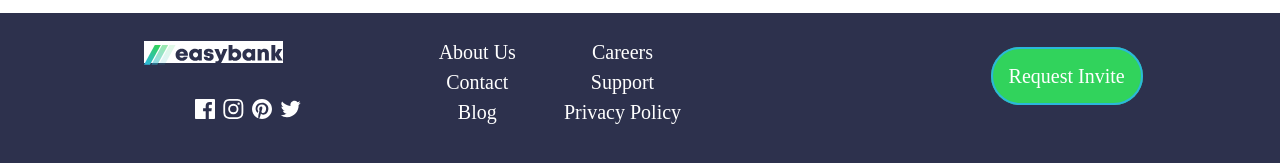
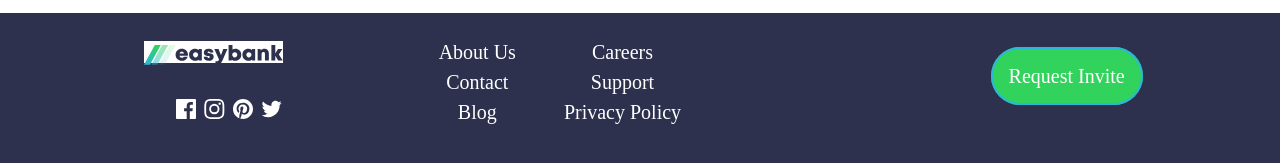
Before and after one commit to OtmanAttou/html-css-boot, a plain HTML site: page index.html in a window 1280 px wide. Shown: the part 2259-2422 px from the top of the page. Drawn offline with Linux system fonts and the light colour scheme; a web font is replaced by a local one.

Commit message:
Update index.html

```diff
--- a/index.html
+++ b/index.html
@@ -256,13 +256,13 @@
 
     <div class="container-fluid">
       <div class="row">
-        <div class="col-md-4 text-center mt-4 ">
+        <div class="col-md-4 text-center mt-4 d-flex align-content-center justify-content-center">
           <div class="text-center">
             <div >
               <a class="bg-white"  href="#"><img  src="./images/logo.svg" alt="logo"></a>
             </div>
 
-            <div class="w-25 w-md-50 m-auto my-4">
+            <div class="my-4">
               <ul class="d-flex">
                 <li ><a href="#"> <img src="./images/icon-facebook.svg" alt="facebook"></a></li>
                 <li class="ms-2"><a href="#"><img src="./images/icon-instagram.svg" alt="instagram"></i> </a></li>
```
